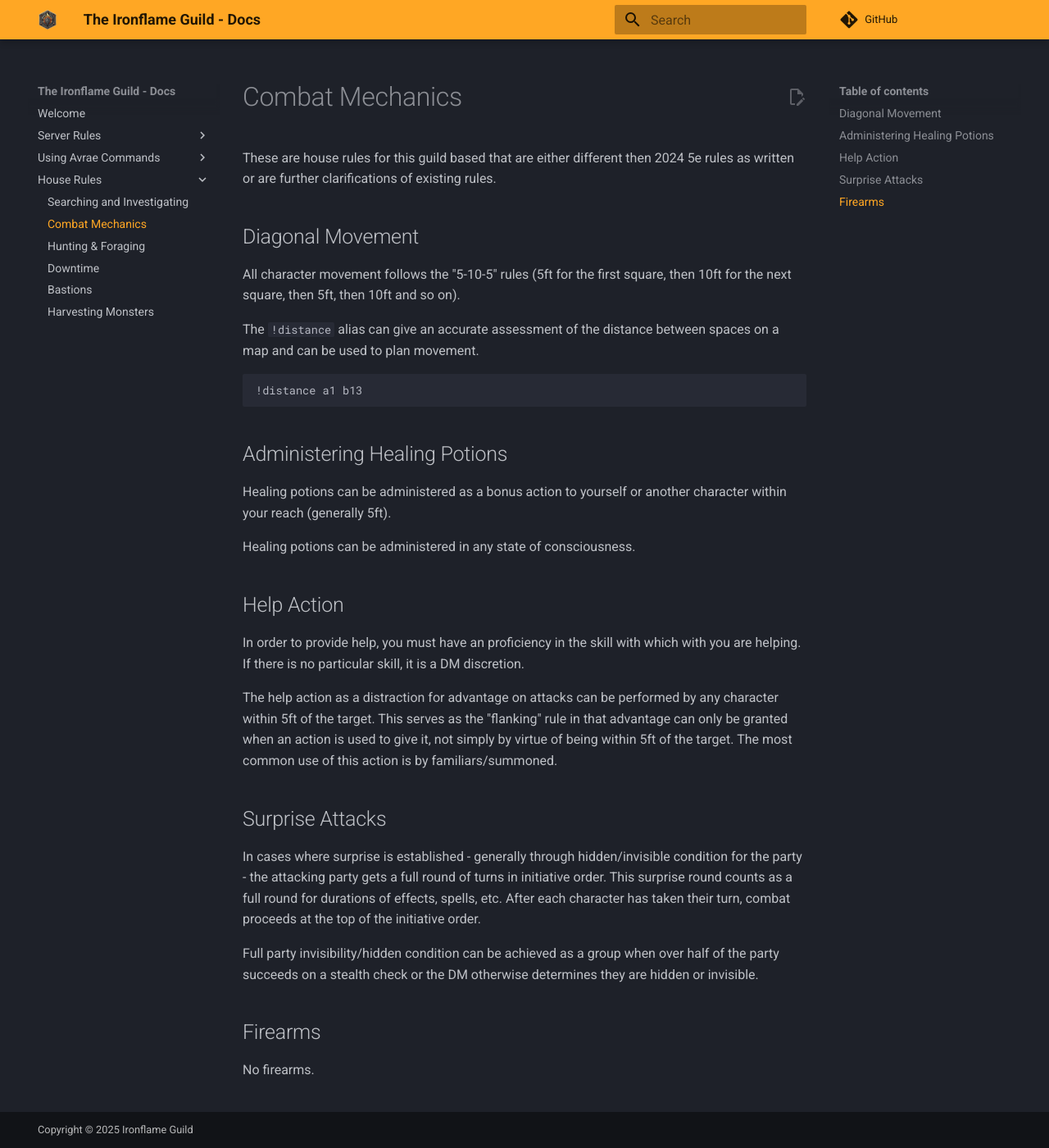
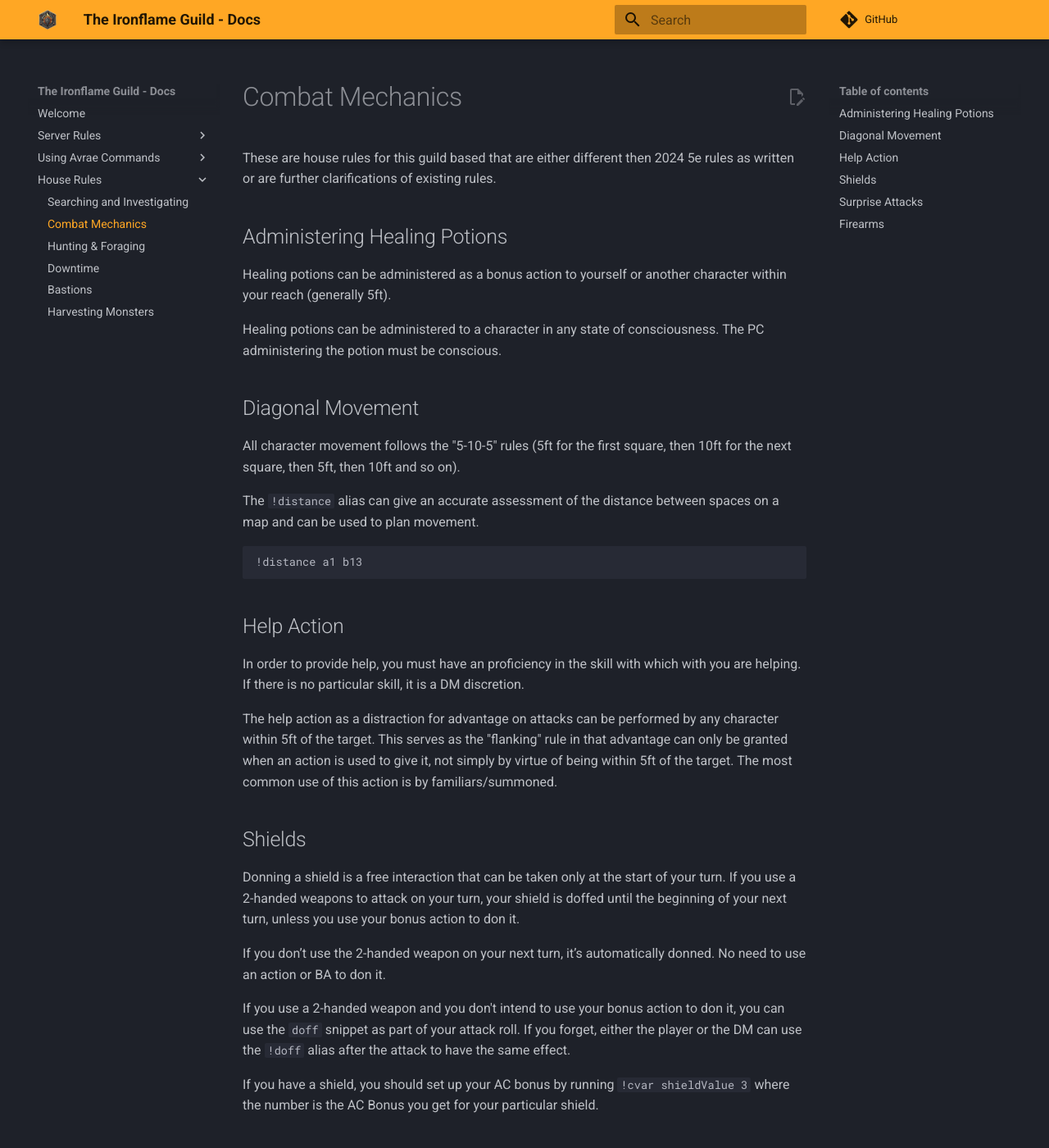
Before and after one commit to adamhstewart/doip-docs, an MkDocs documentation site: the page built from docs/combat-mechanics.md, in a window 1280 px wide and 1400 px high. Shown: the whole window at 82% size. Built offline with MkDocs 1.6.1 and Material for MkDocs 9.7.7, drawn with Linux system fonts in a browser that asks for light colours; comment, search, counter and statistics services are not loaded.

Commit message:
Add shield mechanics.

````diff
--- a/docs/combat-mechanics.md
+++ b/docs/combat-mechanics.md
@@ -1,5 +1,10 @@
 # Combat Mechanics
 These are house rules for this guild based that are either different then 2024 5e rules as written or are further clarifications of existing rules.
+
+## Administering Healing Potions
+Healing potions can be administered as a bonus action to yourself or another character within your reach (generally 5ft).
+
+Healing potions can be administered to a character in any state of consciousness. The PC administering the potion must be conscious.
 
 ## Diagonal Movement
 All character movement follows the "5-10-5" rules (5ft for the first square, then 10ft for the next square, then 5ft, then 10ft and so on).
@@ -10,15 +15,19 @@ The `!distance` alias can give an accurate assessment of the distance between sp
 !distance a1 b13
 ```
 
-## Administering Healing Potions
-Healing potions can be administered as a bonus action to yourself or another character within your reach (generally 5ft).
-
-Healing potions can be administered in any state of consciousness.
-
 ## Help Action
 In order to provide help, you must have an proficiency in the skill with which with you are helping. If there is no particular skill, it is a DM discretion.
 
 The help action as a distraction for advantage on attacks can be performed by any character within 5ft of the target. This serves as the "flanking" rule in that advantage can only be granted when an action is used to give it, not simply by virtue of being within 5ft of the target. The most common use of this action is by familiars/summoned.
+
+## Shields
+Donning a shield is a free interaction that can be taken only at the start of your turn. If you use a 2-handed weapons to attack on your turn, your shield is doffed until the beginning of your next turn, unless you use your bonus action to don it.
+
+If you don’t use the 2-handed weapon on your next turn, it’s automatically donned. No need to use an action or BA to don it.
+
+If you use a 2-handed weapon and you don't intend to use your bonus action to don it, you can use the `doff` snippet as part of your attack roll. If you forget, either the player or the DM can use the `!doff` alias after the attack to have the same effect.
+
+If you have a shield, you should set up your AC bonus by running `!cvar shieldValue 3` where the number is the AC Bonus you get for your particular shield.
 
 ## Surprise Attacks
 In cases where surprise is established - generally through hidden/invisible condition for the party - the attacking party gets a full round of turns in initiative order. This surprise round counts as a full round for durations of effects, spells, etc. After each character has taken their turn, combat proceeds at the top of the initiative order.
````
